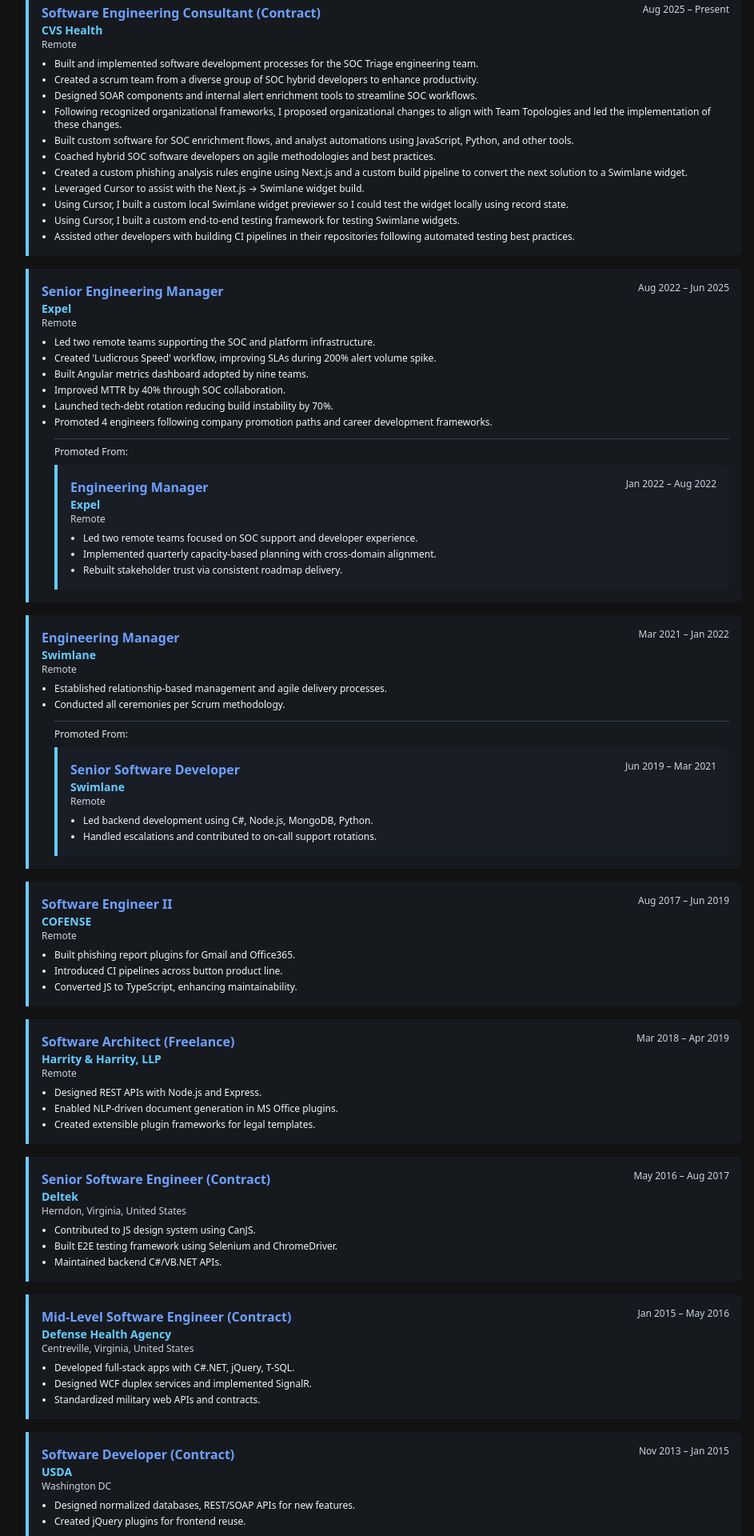
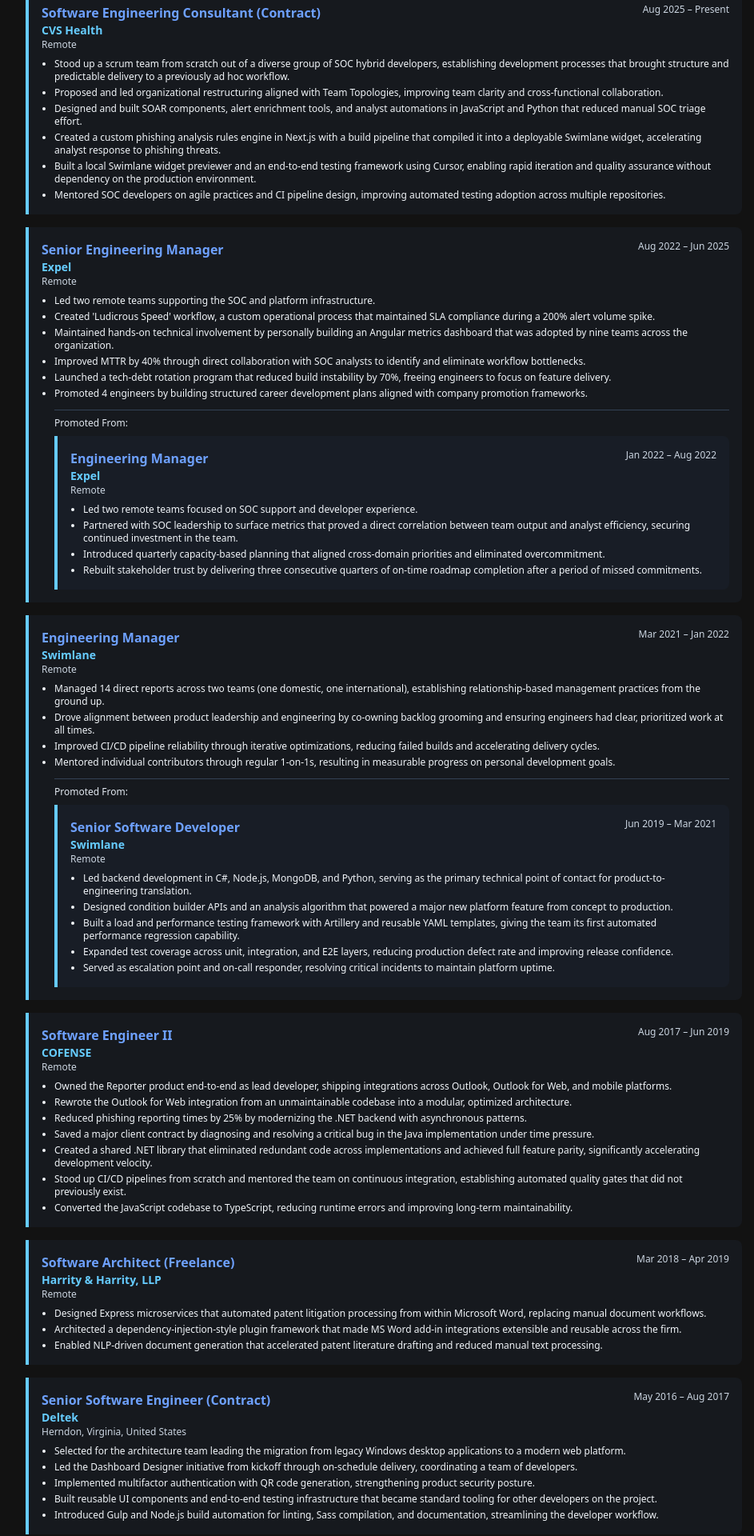
Before and after one commit to JacobHeater/jacobheater.github.io, a Next.js app: page /about/resume in a window 1280 px wide. Shown: the part 860-2780 px from the top of the page at 80% size, without its empty margins (160-1103 px from the left). Built offline with nearby package versions, Linux system fonts and the light colour scheme; a web font is replaced by a local one.

Commit message:
feat(resume): enhance professional summary and key points for clarity and impact

```diff
--- a/src/app/about/resume/data/resume/resume.ts
+++ b/src/app/about/resume/data/resume/resume.ts
@@ -8,7 +8,7 @@
   linkedIn: 'https://www.linkedin.com/in/jacobheater',
   website: 'https://jacobheater.com',
   github: 'https://github.com/jacobheater',
-  professionalSummary: `Leveraging over a decade of experience, I am a Principal Software Engineer specializing in the architecture and scaling of sophisticated software solutions spanning multiple industries. My deep technical proficiency covers modern web frameworks, resilient backend systems, cloud infrastructure, and efficient CI/CD pipelines, promoting seamless product delivery. I am adept at leading initiatives from concept through production, consistently achieving a balance of velocity, quality, and maintainability to meet defined business requirements. My contributions extend beyond coding; I apply learned leadership principles to mentor engineers, optimize team workflows, and ensure technical roadmaps integrate tightly with overarching business strategies, driving impactful results in any organizational context.`,
+  professionalSummary: `With over a decade of experience spanning individual contributor, architect, and engineering management roles, I am a Principal Software Engineer who made a deliberate return to hands-on engineering after leading multiple teams as a Senior Engineering Manager. This combination is my strongest asset: I write production code with the perspective of someone who has built teams, shaped roadmaps, and owned delivery outcomes. I bring deep technical proficiency in modern web frameworks, backend systems, cloud infrastructure, and CI/CD pipelines, alongside a proven ability to stand up teams from scratch, design processes, and align technical execution with business strategy. Whether I am architecting a system or coaching a developer, I operate with the same goal — shipping high-quality software that moves the business forward.`,
   experience: [
     {
       company: 'CVS Health',
@@ -17,17 +17,12 @@
       endDate: 'Present',
       location: 'Remote',
       keyPoints: [
-        'Built and implemented software development processes for the SOC Triage engineering team.',
-        'Created a scrum team from a diverse group of SOC hybrid developers to enhance productivity.',
-        'Designed SOAR components and internal alert enrichment tools to streamline SOC workflows.',
-        'Following recognized organizational frameworks, I proposed organizational changes to align with Team Topologies and led the implementation of these changes.',
-        'Built custom software for SOC enrichment flows, and analyst automations using JavaScript, Python, and other tools.',
-        'Coached hybrid SOC software developers on agile methodologies and best practices.',
-        'Created a custom phishing analysis rules engine using Next.js and a custom build pipeline to convert the next solution to a Swimlane widget.',
-        'Leveraged Cursor to assist with the Next.js → Swimlane widget build.',
-        'Using Cursor, I built a custom local Swimlane widget previewer so I could test the widget locally using record state.',
-        'Using Cursor, I built a custom end-to-end testing framework for testing Swimlane widgets.',
-        'Assisted other developers with building CI pipelines in their repositories following automated testing best practices.',
+        'Stood up a scrum team from scratch out of a diverse group of SOC hybrid developers, establishing development processes that brought structure and predictable delivery to a previously ad hoc workflow.',
+        'Proposed and led organizational restructuring aligned with Team Topologies, improving team clarity and cross-functional collaboration.',
+        'Designed and built SOAR components, alert enrichment tools, and analyst automations in JavaScript and Python that reduced manual SOC triage effort.',
+        'Created a custom phishing analysis rules engine in Next.js with a build pipeline that compiled it into a deployable Swimlane widget, accelerating analyst response to phishing threats.',
+        'Built a local Swimlane widget previewer and an end-to-end testing framework using Cursor, enabling rapid iteration and quality assurance without dependency on the production environment.',
+        'Mentored SOC developers on agile practices and CI pipeline design, improving automated testing adoption across multiple repositories.',
       ],
     },
     {
@@ -38,11 +33,11 @@
       location: 'Remote',
       keyPoints: [
         'Led two remote teams supporting the SOC and platform infrastructure.',
-        "Created 'Ludicrous Speed' workflow, improving SLAs during 200% alert volume spike.",
-        'Built Angular metrics dashboard adopted by nine teams.',
-        'Improved MTTR by 40% through SOC collaboration.',
-        'Launched tech-debt rotation reducing build instability by 70%.',
-        'Promoted 4 engineers following company promotion paths and career development frameworks.',
+        "Created 'Ludicrous Speed' workflow, a custom operational process that maintained SLA compliance during a 200% alert volume spike.",
+        'Maintained hands-on technical involvement by personally building an Angular metrics dashboard that was adopted by nine teams across the organization.',
+        'Improved MTTR by 40% through direct collaboration with SOC analysts to identify and eliminate workflow bottlenecks.',
+        'Launched a tech-debt rotation program that reduced build instability by 70%, freeing engineers to focus on feature delivery.',
+        'Promoted 4 engineers by building structured career development plans aligned with company promotion frameworks.',
       ],
       promotedFrom: [
         {
@@ -53,8 +48,9 @@
           location: 'Remote',
           keyPoints: [
             'Led two remote teams focused on SOC support and developer experience.',
-            'Implemented quarterly capacity-based planning with cross-domain alignment.',
-            'Rebuilt stakeholder trust via consistent roadmap delivery.',
+            'Partnered with SOC leadership to surface metrics that proved a direct correlation between team output and analyst efficiency, securing continued investment in the team.',
+            'Introduced quarterly capacity-based planning that aligned cross-domain priorities and eliminated overcommitment.',
+            'Rebuilt stakeholder trust by delivering three consecutive quarters of on-time roadmap completion after a period of missed commitments.',
           ],
         },
       ],
@@ -66,8 +62,10 @@
       endDate: new Date(2022, 0),
       location: 'Remote',
       keyPoints: [
-        'Established relationship-based management and agile delivery processes.',
-        'Conducted all ceremonies per Scrum methodology.',
+        'Managed 14 direct reports across two teams (one domestic, one international), establishing relationship-based management practices from the ground up.',
+        'Drove alignment between product leadership and engineering by co-owning backlog grooming and ensuring engineers had clear, prioritized work at all times.',
+        'Improved CI/CD pipeline reliability through iterative optimizations, reducing failed builds and accelerating delivery cycles.',
+        'Mentored individual contributors through regular 1-on-1s, resulting in measurable progress on personal development goals.',
       ],
       promotedFrom: [
         {
@@ -77,8 +75,11 @@
           endDate: new Date(2021, 2),
           location: 'Remote',
           keyPoints: [
-            'Led backend development using C#, Node.js, MongoDB, Python.',
-            'Handled escalations and contributed to on-call support rotations.',
+            'Led backend development in C#, Node.js, MongoDB, and Python, serving as the primary technical point of contact for product-to-engineering translation.',
+            'Designed condition builder APIs and an analysis algorithm that powered a major new platform feature from concept to production.',
+            'Built a load and performance testing framework with Artillery and reusable YAML templates, giving the team its first automated performance regression capability.',
+            'Expanded test coverage across unit, integration, and E2E layers, reducing production defect rate and improving release confidence.',
+            'Served as escalation point and on-call responder, resolving critical incidents to maintain platform uptime.',
           ],
         },
       ],
@@ -90,9 +91,13 @@
       endDate: new Date(2019, 5),
       location: 'Remote',
       keyPoints: [
-        'Built phishing report plugins for Gmail and Office365.',
-        'Introduced CI pipelines across button product line.',
-        'Converted JS to TypeScript, enhancing maintainability.',
+        'Owned the Reporter product end-to-end as lead developer, shipping integrations across Outlook, Outlook for Web, and mobile platforms.',
+        'Rewrote the Outlook for Web integration from an unmaintainable codebase into a modular, optimized architecture.',
+        'Reduced phishing reporting times by 25% by modernizing the .NET backend with asynchronous patterns.',
+        'Saved a major client contract by diagnosing and resolving a critical bug in the Java implementation under time pressure.',
+        'Created a shared .NET library that eliminated redundant code across implementations and achieved full feature parity, significantly accelerating development velocity.',
+        'Stood up CI/CD pipelines from scratch and mentored the team on continuous integration, establishing automated quality gates that did not previously exist.',
+        'Converted the JavaScript codebase to TypeScript, reducing runtime errors and improving long-term maintainability.',
       ],
     },
     {
@@ -102,9 +107,9 @@
       endDate: new Date(2019, 3),
       location: 'Remote',
       keyPoints: [
-        'Designed REST APIs with Node.js and Express.',
-        'Enabled NLP-driven document generation in MS Office plugins.',
-        'Created extensible plugin frameworks for legal templates.',
+        'Designed Express microservices that automated patent litigation processing from within Microsoft Word, replacing manual document workflows.',
+        'Architected a dependency-injection-style plugin framework that made MS Word add-in integrations extensible and reusable across the firm.',
+        'Enabled NLP-driven document generation that accelerated patent literature drafting and reduced manual text processing.',
       ],
     },
     {
@@ -114,9 +119,11 @@
       endDate: new Date(2017, 7),
       location: 'Herndon, Virginia, United States',
       keyPoints: [
-        'Contributed to JS design system using CanJS.',
-        'Built E2E testing framework using Selenium and ChromeDriver.',
-        'Maintained backend C#/VB.NET APIs.',
+        'Selected for the architecture team leading the migration from legacy Windows desktop applications to a modern web platform.',
+        'Led the Dashboard Designer initiative from kickoff through on-schedule delivery, coordinating a team of developers.',
+        'Implemented multifactor authentication with QR code generation, strengthening product security posture.',
+        'Built reusable UI components and end-to-end testing infrastructure that became standard tooling for other developers on the project.',
+        'Introduced Gulp and Node.js build automation for linting, Sass compilation, and documentation, streamlining the developer workflow.',
       ],
     },
     {
@@ -126,9 +133,12 @@
       endDate: new Date(2016, 4),
       location: 'Centreville, Virginia, United States',
       keyPoints: [
-        'Developed full-stack apps with C#.NET, jQuery, T-SQL.',
-        'Designed WCF duplex services and implemented SignalR.',
-        'Standardized military web APIs and contracts.',
+        'Developed full-stack features for HAIMS, the largest healthcare artifact repository in the United States, serving active-duty military and veterans.',
+        'Promoted from Junior to Mid-Level Software Engineer and stepped into Team Lead when the position became vacant, successfully leading the team through a critical API delivery.',
+        'Engineered a custom JavaScript MVC framework that solved a real constraint — AngularJS could not run in the target browser environment — reducing controller–view coupling and enabling modern UI patterns.',
+        'Introduced SignalR for real-time messaging, giving users system alerts and notifications they previously had no way to receive.',
+        "Led the design and delivery of a new API for external healthcare providers to submit artifacts to HAIMS, expanding the system's interoperability.",
+        'Launched a weekly brown bag series that grew into a standing knowledge-sharing practice for the engineering team.',
       ],
     },
     {
@@ -138,8 +148,10 @@
       endDate: new Date(2015, 0),
       location: 'Washington DC',
       keyPoints: [
-        'Designed normalized databases, REST/SOAP APIs for new features.',
-        'Created jQuery plugins for frontend reuse.',
+        'Developed full-stack features for PHIS (Public Health Information System) used by food safety inspectors nationwide.',
+        'Co-designed the Export module with the software architect, including flexible SQL table structures that handled dynamic data requirements without schema changes.',
+        'Standardized frontend development by creating reusable jQuery plugins and a common AJAX API, reducing duplicated code across the application.',
+        'Led the migration from a legacy .NET Framework and ORM to Entity Framework, modernizing the data access layer.',
       ],
     },
     {
@@ -149,8 +161,9 @@
       endDate: new Date(2013, 10),
       location: 'Annapolis, Maryland, United States',
       keyPoints: [
-        'Developed REST APIs with WCF, frontend with jQuery.',
-        'Built internal apps for registration, staffing, and more.',
+        'Built a staffing prediction system that gave the organization its first data-driven forecasting for welder staffing on upcoming projects.',
+        'Developed a seminar registration system that streamlined workforce training enrollment, replacing a manual process.',
+        'Converted legacy projects to ASP.NET MVC, improving code structure and long-term maintainability.',
       ],
     },
   ],
@@ -171,7 +184,7 @@
     },
     {
       heading: 'Frontend Technologies',
-      items: ['React', 'Angular', 'jQuery'],
+      items: ['React', 'Next.js', 'Angular', 'jQuery'],
     },
     {
       heading: 'Backend & API',
@@ -205,7 +218,14 @@
     },
     {
       heading: 'Tools & Methodologies',
-      items: ['Jira', 'Agile', 'Scrum', 'TFS', 'Git'],
+      items: [
+        'Jira',
+        'Agile',
+        'Scrum',
+        'TFS',
+        'Git',
+        'AI-Assisted Development',
+      ],
     },
   ],
   education: [
```
